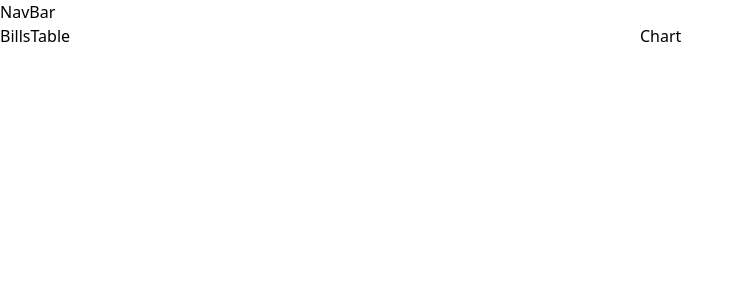
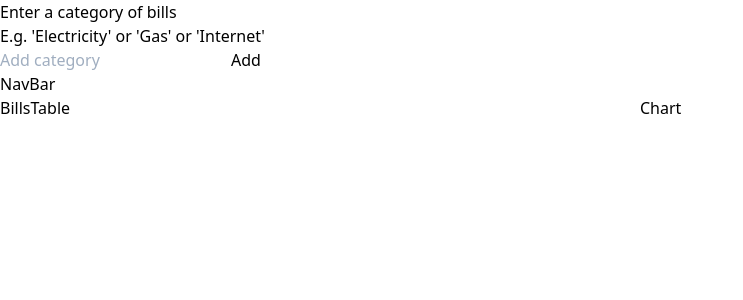
Before and after one commit to Axeldnahcram/bill_tracker, a Vue app: page / in a window 1280 px wide. Shown: the top 300 px of the page, without its empty margins (0-743 px from the left). Built offline with nearby package versions, Linux system fonts and the light colour scheme.

Commit message:
AXEL -UPD- added the basic category

```diff
--- a/src/App.vue
+++ b/src/App.vue
@@ -1,5 +1,6 @@
 <template>
   <main>
+    <AddCategory v-if="shouldShowAddCategory" v-on:addCategory="addCategory" />
     <NavBar />
     <div class="container flex">
       <div class="w-1/2">
@@ -27,6 +28,19 @@ export default {
     BillsTable,
     Chart,
     NavBar
+  },
+  data() {
+    return {
+      bills: [],
+      categories: [],
+      shouldShowAddCategory: true
+    }
+  },
+  methods: {
+    addCategory(category) {
+      this.categories.push(category)
+      this.shouldShowAddCategory = false
+    }
   }
 };
 </script>
--- a/src/components/AddCategory.vue
+++ b/src/components/AddCategory.vue
@@ -0,0 +1,28 @@
+<template>
+    <div>
+        <h1>Enter a category of bills</h1>
+        <p>E.g. 'Electricity' or 'Gas' or 'Internet'</p>
+        <input placeholder="Add category" v-model="category">
+        <button @click="handleClick">Add</button>
+    </div>
+</template>
+
+<script>
+export default {
+    name: 'AddCategory',
+    data: function(){
+        return {
+            category: ''
+        }
+    },
+    methods: {
+        handleClick: function() {
+            if (!this.category) {
+                alert('Enter a category')
+                return
+            }
+            this.$emit("addCategory", this.category)
+        }
+    }
+}
+</script>
```
Also changed, not shown: 1 other file (tests, documents, lock files or other folders).
